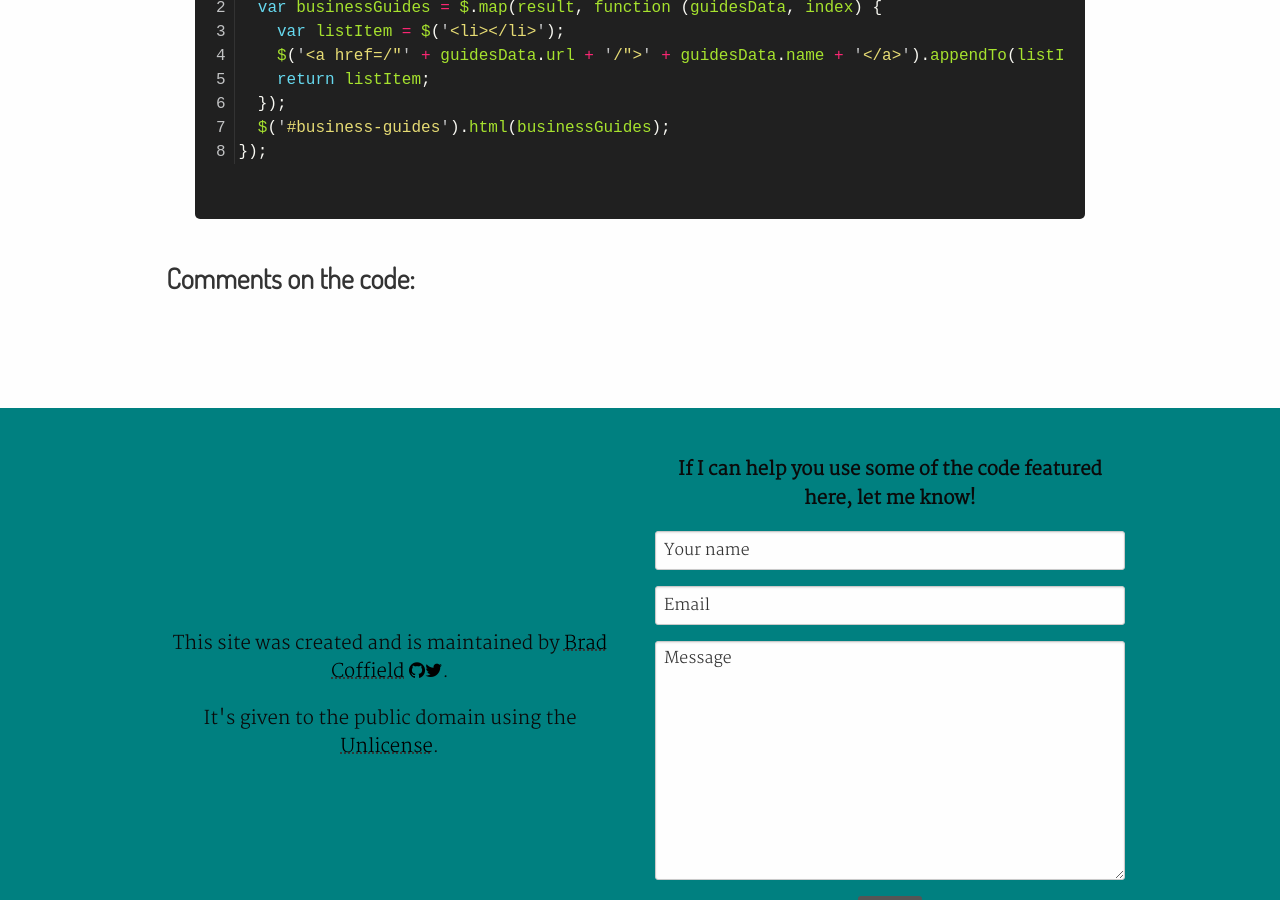
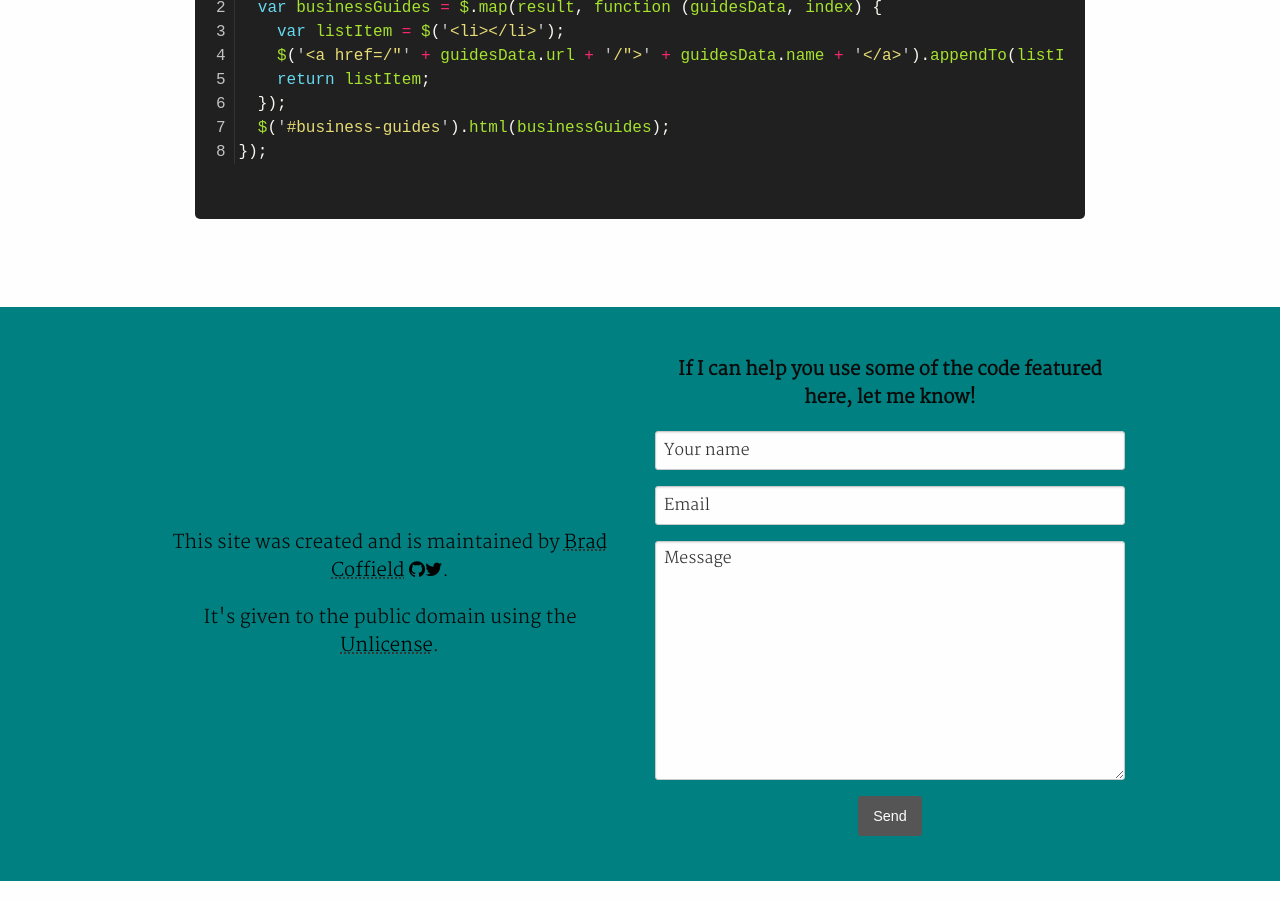
Before and after one commit to BradCoffield/APIs-for-librarians, a Jekyll site: the page built from _libguides/list-guides-by-subject.md, in a window 1280 px wide and 900 px high, scrolled down 2306 px. Built offline with Jekyll 4.4.1, drawn with Linux system fonts in a browser that asks for light colours; comment, search, counter and statistics services are not loaded.

Commit message:
whoopsie

```diff
--- a/_libguides/list-guides-by-subject.md
+++ b/_libguides/list-guides-by-subject.md
@@ -55,5 +55,3 @@ $.getJSON('https://lgapi-us.libapps.com/1.1/guides?site_id=foo1&key=foo2&status=
   $('#business-guides').html(businessGuides);
 });
 {% endhighlight %}
-
-#### Comments on the code:
```
